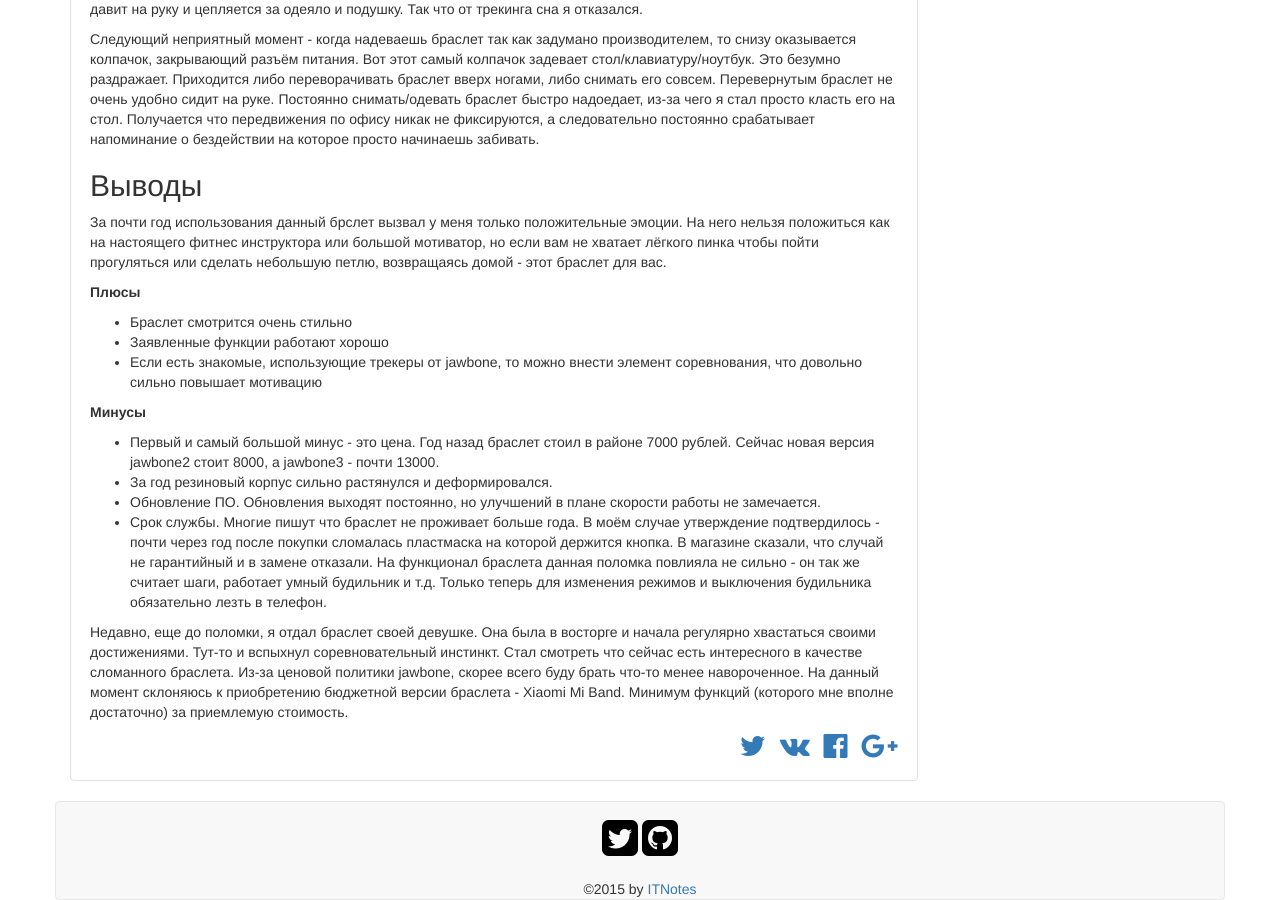
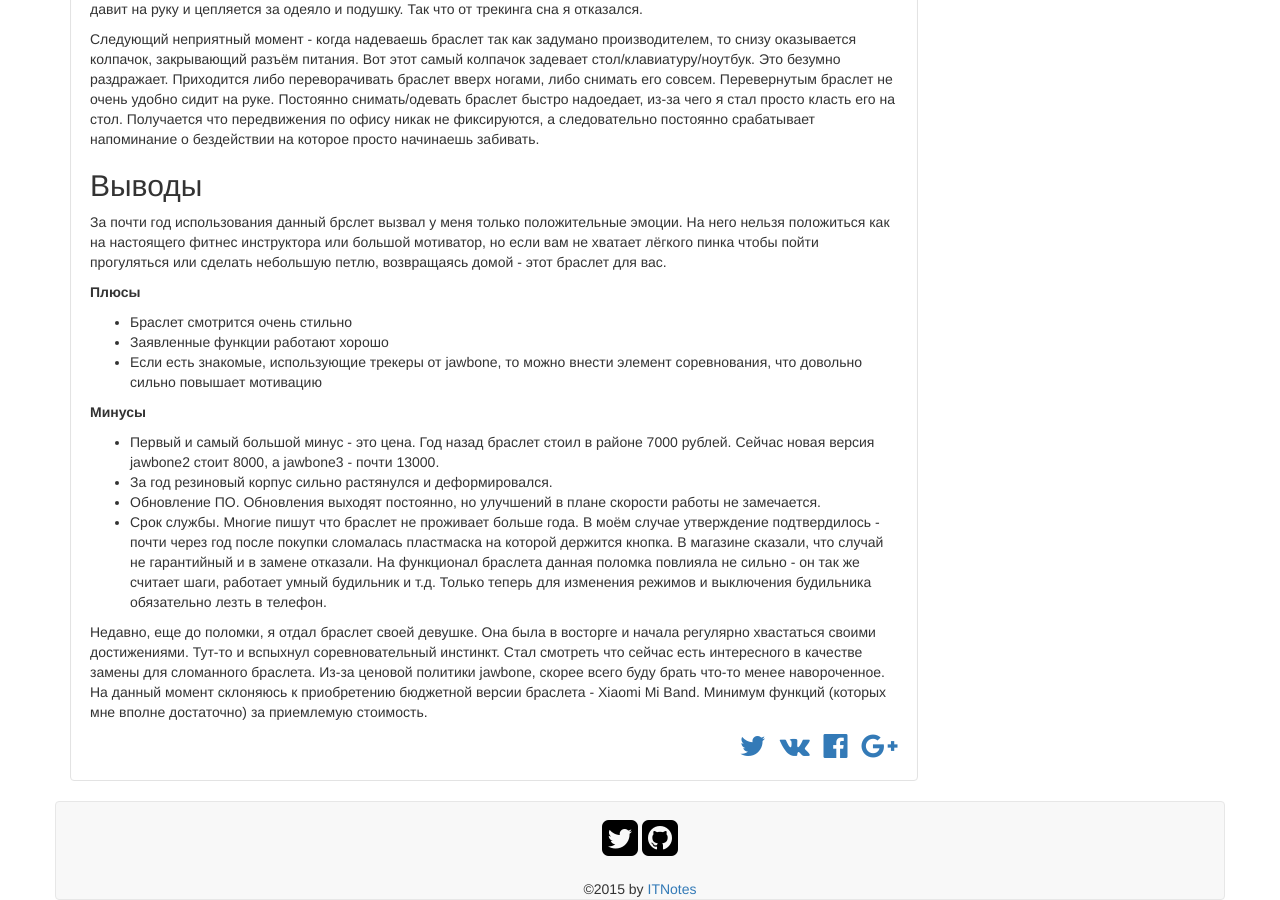
Before and after one commit to itnotes/itnotes.github.io, a Jekyll site: the page built from _posts/2015-09-01-jawbone-up24-after-one-year.md, in a window 1280 px wide and 900 px high, scrolled down 1643 px. Built offline with Jekyll 4.4.1, drawn with Linux system fonts in a browser that asks for light colours; nearby versions of some CDN libraries; Markdown is read by kramdown in place of the engine named in the settings; comment, search, counter and statistics services are not loaded.

Commit message:
corrected mistakes

```diff
--- a/_posts/2015-09-01-jawbone-up24-after-one-year.md
+++ b/_posts/2015-09-01-jawbone-up24-after-one-year.md
@@ -102,5 +102,5 @@
 работает умный будильник и т.д. Только теперь для изменения режимов и выключения будильника обязательно лезть в телефон.
 
 Недавно, еще до поломки, я отдал браслет своей девушке. Она была в восторге и начала регулярно хвастаться своими достижениями. Тут-то и вспыхнул соревновательный инстинкт.
-Стал смотреть что сейчас есть интересного в качестве сломанного браслета. Из-за ценовой политики jawbone, скорее всего буду брать что-то менее навороченное.
-На данный момент склоняюсь к приобретению бюджетной версии браслета - Xiaomi Mi Band. Минимум функций (которого мне вполне достаточно) за приемлемую стоимость.
+Стал смотреть что сейчас есть интересного в качестве замены для сломанного браслета. Из-за ценовой политики jawbone, скорее всего буду брать что-то менее навороченное.
+На данный момент склоняюсь к приобретению бюджетной версии браслета - Xiaomi Mi Band. Минимум функций (которых мне вполне достаточно) за приемлемую стоимость.
```
